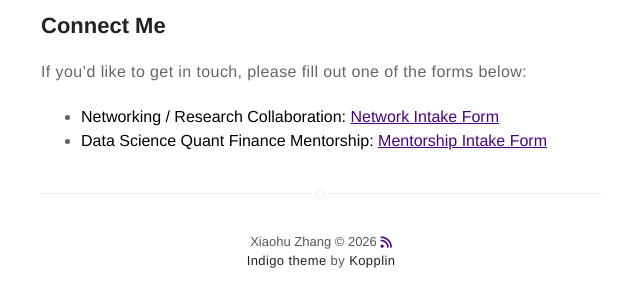
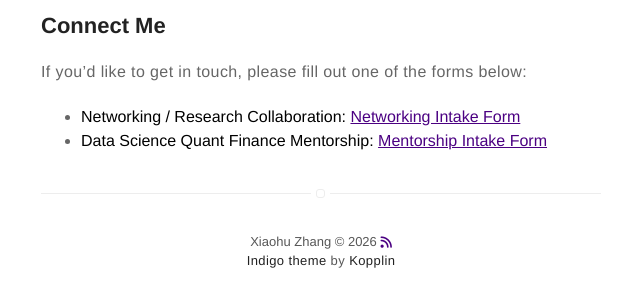
Before and after one commit to xiaohuzhang19/xiaohuzhang19.github.io, a Jekyll site: the page built from about.md, in a window 1280 px wide. Shown: the part 1358-1658 px from the top of the page, without its empty margins (319-959 px from the left). Built offline with Jekyll 4.4.1, drawn with Linux system fonts in a browser that asks for light colours; nearby versions of some CDN libraries.

```diff
--- a/about.md
+++ b/about.md
@@ -70,6 +70,6 @@ layout: page
 If you'd like to get in touch, please fill out one of the forms below:
 
 <ul class="service-list">
-  <li><strong>Networking / Research Collaboration:</strong> <a href="https://forms.gle/mxLCssJ5vFHKXcTa7" target="_blank" rel="noopener">Network Intake Form</a></li>
+  <li><strong>Networking / Research Collaboration:</strong> <a href="https://forms.gle/mxLCssJ5vFHKXcTa7" target="_blank" rel="noopener">Networking Intake Form</a></li>
   <li><strong>Data Science Quant Finance Mentorship:</strong> <a href="https://forms.gle/sFsTfPyo51xmRSx87" target="_blank" rel="noopener">Mentorship Intake Form</a></li>
 </ul>
```
